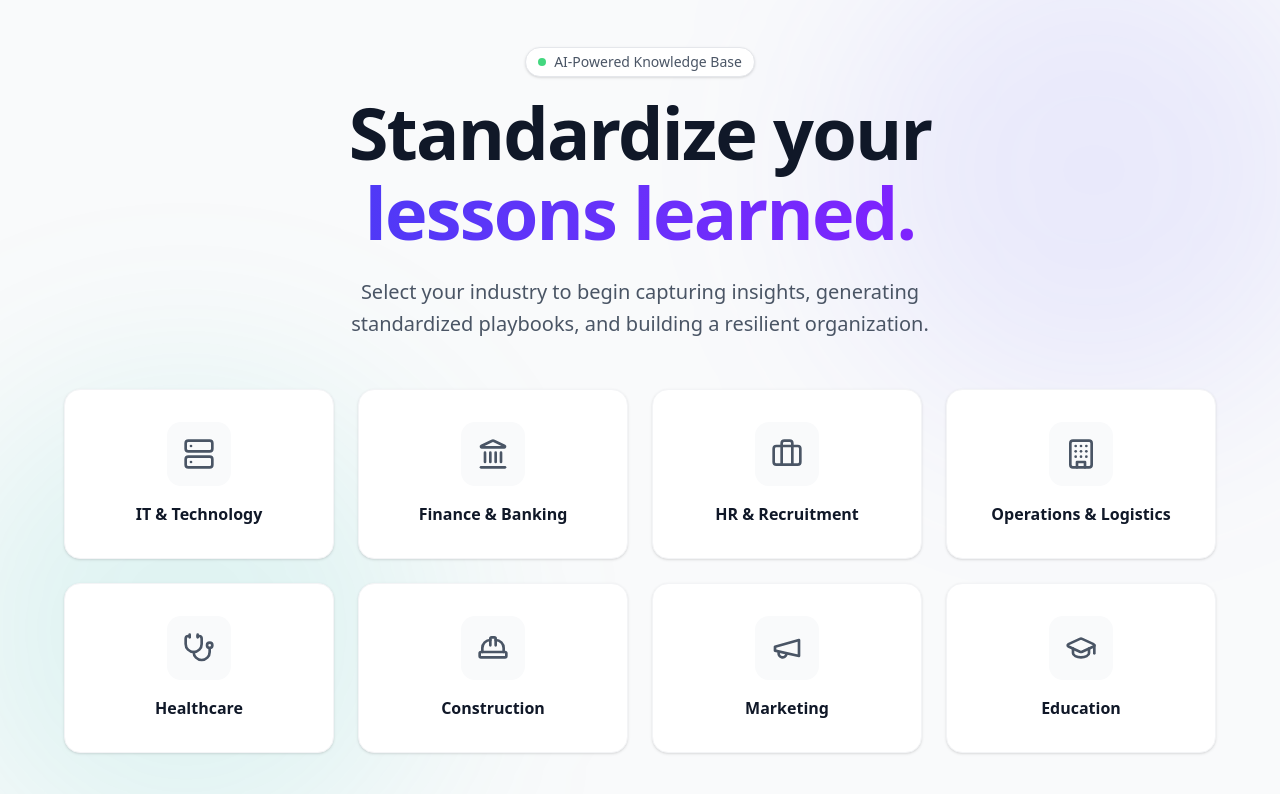
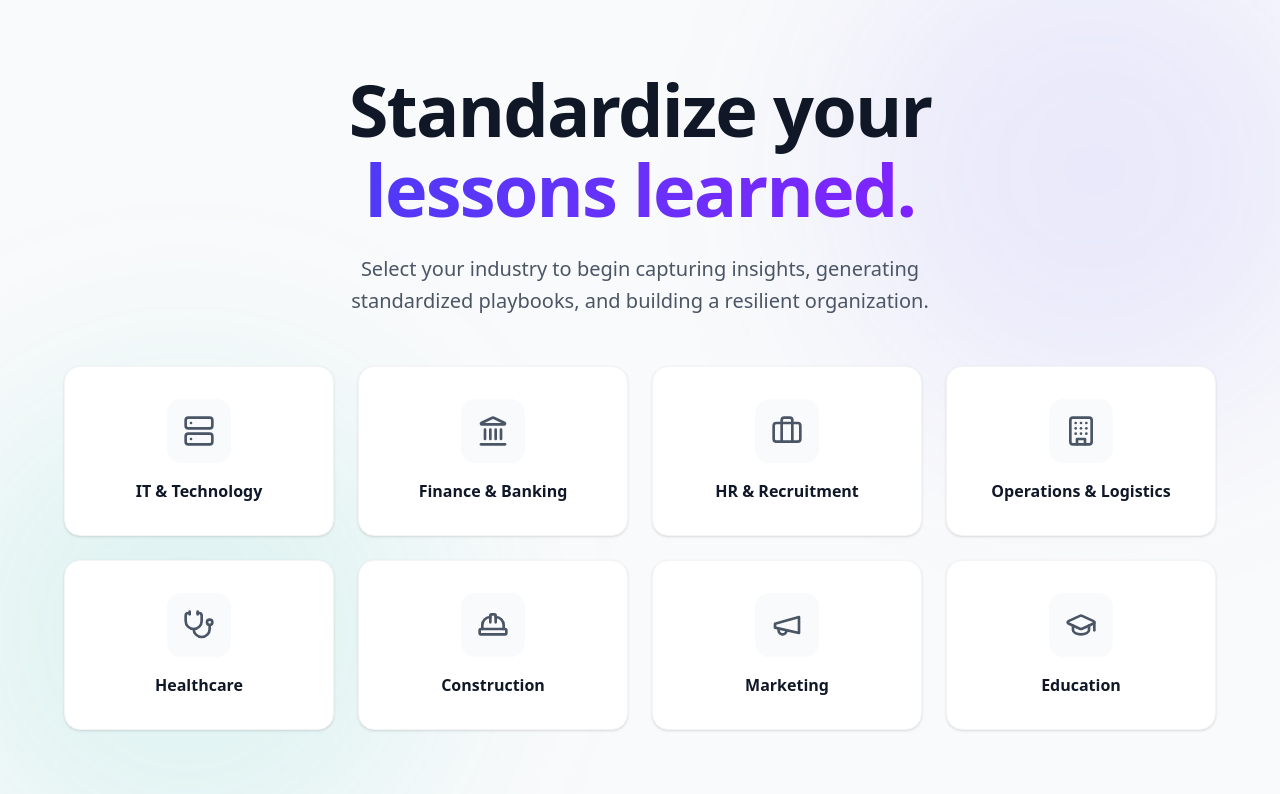
Before and after one commit to jh-117/Projectplaybookbuilder, a React (Vite) app: page / in a window 1280 px wide. Shown: the top 794 px of the page. Built offline with nearby package versions, Linux system fonts and the light colour scheme.

Commit message:
Updated IndustryLanding.tsx

```diff
--- a/src/components/IndustryLanding.tsx
+++ b/src/components/IndustryLanding.tsx
@@ -40,10 +40,7 @@ export const IndustryLanding: React.FC<Props> = ({ onSelect }) => {
 
       <div className="max-w-6xl w-full z-10 space-y-12">
         <div className="text-center space-y-6 max-w-3xl mx-auto">
-          <div className="inline-flex items-center gap-2 px-3 py-1 rounded-full bg-white border border-gray-200 shadow-sm text-sm font-medium text-gray-600 mb-4 animate-in fade-in slide-in-from-top-4 duration-700">
-            <span className="w-2 h-2 rounded-full bg-green-500 animate-pulse" />
-            AI-Powered Knowledge Base
-          </div>
+
           <h1 className="text-5xl md:text-7xl font-extrabold text-gray-900 tracking-tight leading-[1.1] animate-in fade-in slide-in-from-bottom-4 duration-700 delay-100">
             Standardize your <br/>
             <span className="text-transparent bg-clip-text bg-gradient-to-r from-indigo-600 to-violet-600">lessons learned.</span>
```
